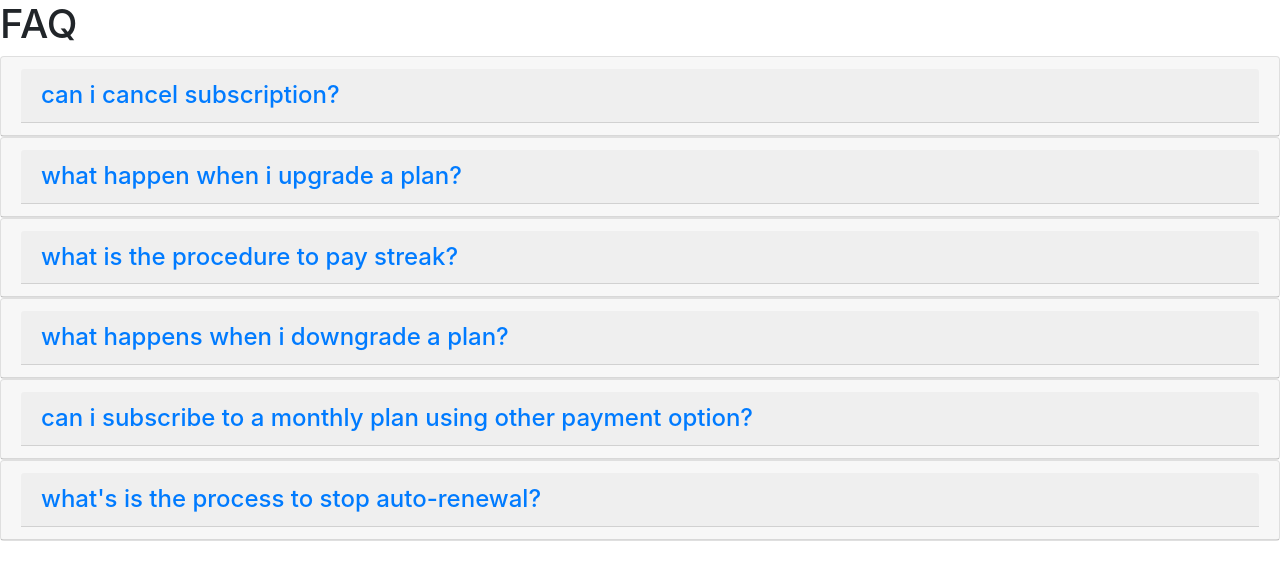
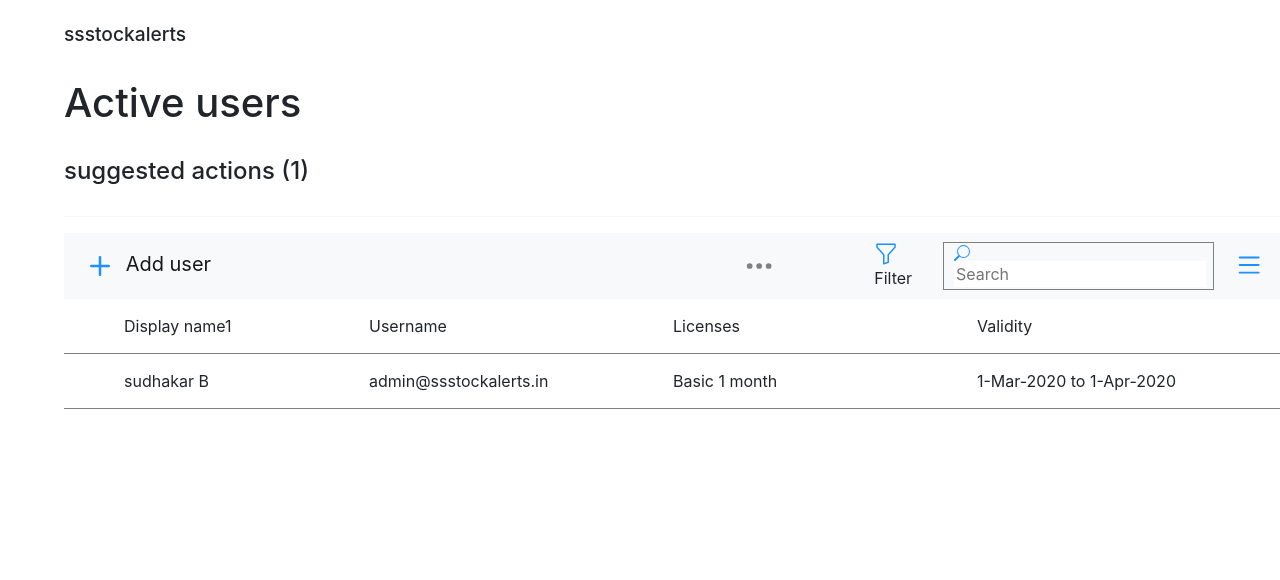
Before and after one commit to Jaya2826/tasktwelve, an Angular app: page / in a window 1280 px wide. Shown: the top 580 px of the page. Built offline with nearby package versions, Linux system fonts and the light colour scheme.

Commit message:
task seven completed output is attached...

```diff
--- a/src/app/app.component.html
+++ b/src/app/app.component.html
@@ -1 +1 @@
-<app-tasksix></app-tasksix>
+<app-taskseven></app-taskseven>
--- a/src/app/taskseven/taskseven.component.css
+++ b/src/app/taskseven/taskseven.component.css
@@ -11,3 +11,30 @@
     font-weight: 2px;
     color:dodgerblue;
 }
+.srch-rt
+{
+    transform: scaleX(-1);
+    -moz-transform: scaleX(-1);
+    -webkit-transform: scaleX(-1);
+    -ms-transform: scaleX(-1);
+    margin-right: 5px;
+}
+.srch-bx
+{
+    margin-left: 10px;
+    margin-right: 20px;
+    padding-left: 10px;
+    padding-top: 2px;
+    padding-bottom: 2px;
+    border:1px solid gray;
+}
+.tbl-user
+{
+    table-layout: fixed;
+    width: 100%;
+}
+.tbl-row
+{
+    padding:15px 60px;
+    border-bottom: 1px solid gray;
+}
--- a/src/app/taskseven/taskseven.component.html
+++ b/src/app/taskseven/taskseven.component.html
@@ -4,17 +4,39 @@
 <h4 class="cmn-mrgn">suggested actions (1)</h4>
 <hr/>
 <nav class="navbar navbar-expand-xl navbar-light bg-light">
-    <a class="navbar-brand"><i class="fa fa-plus plus-styl"></i> Add user</a>
+    <a style="margin-right: 45%;" class="navbar-brand"><svg width="2em" height="2em" viewBox="0 0 16 16" class="bi bi-plus" fill="dodgerblue" xmlns="http://www.w3.org/2000/svg">
+        <path fill-rule="evenodd" d="M8 4a.5.5 0 0 1 .5.5v3h3a.5.5 0 0 1 0 1h-3v3a.5.5 0 0 1-1 0v-3h-3a.5.5 0 0 1 0-1h3v-3A.5.5 0 0 1 8 4z"/>
+      </svg> Add user</a>
+
+      <svg width="2em" height="2em" viewBox="0 0 16 16" class="bi bi-three-dots" fill="gray" xmlns="http://www.w3.org/2000/svg">
+        <path fill-rule="evenodd" d="M3 9.5a1.5 1.5 0 1 1 0-3 1.5 1.5 0 0 1 0 3zm5 0a1.5 1.5 0 1 1 0-3 1.5 1.5 0 0 1 0 3zm5 0a1.5 1.5 0 1 1 0-3 1.5 1.5 0 0 1 0 3z"/>
+      </svg>
+
+      <a style="margin-left: 100px;"><svg width="1.5em" height="1.5em" viewBox="0 0 16 16" class="bi bi-funnel" fill="dodgerblue" xmlns="http://www.w3.org/2000/svg">
+        <path fill-rule="evenodd" d="M1.5 1.5A.5.5 0 0 1 2 1h12a.5.5 0 0 1 .5.5v2a.5.5 0 0 1-.128.334L10 8.692V13.5a.5.5 0 0 1-.342.474l-3 1A.5.5 0 0 1 6 14.5V8.692L1.628 3.834A.5.5 0 0 1 1.5 3.5v-2zm1 .5v1.308l4.372 4.858A.5.5 0 0 1 7 8.5v5.306l2-.666V8.5a.5.5 0 0 1 .128-.334L13.5 3.308V2h-11z"/>
+      </svg>Filter</a>
+      <div class="srch-bx form-inline">
+        <svg width="1em" height="1em" viewBox="0 0 16 16" class="bi bi-search srch-rt" fill="dodgerblue" xmlns="http://www.w3.org/2000/svg">
+            <path fill-rule="evenodd" d="M10.442 10.442a1 1 0 0 1 1.415 0l3.85 3.85a1 1 0 0 1-1.414 1.415l-3.85-3.85a1 1 0 0 1 0-1.415z"/>
+            <path fill-rule="evenodd" d="M6.5 12a5.5 5.5 0 1 0 0-11 5.5 5.5 0 0 0 0 11zM13 6.5a6.5 6.5 0 1 1-13 0 6.5 6.5 0 0 1 13 0z"/>
+          </svg>
+      <form>
+        <input  style="border:none;"type="text" placeholder="Search" aria-label="Search">
+      </form>
+      </div>
+      <svg width="2em" height="2em" viewBox="0 0 16 16" class="bi bi-list" fill="dodgerblue" xmlns="http://www.w3.org/2000/svg">
+        <path fill-rule="evenodd" d="M2.5 11.5A.5.5 0 0 1 3 11h10a.5.5 0 0 1 0 1H3a.5.5 0 0 1-.5-.5zm0-4A.5.5 0 0 1 3 7h10a.5.5 0 0 1 0 1H3a.5.5 0 0 1-.5-.5zm0-4A.5.5 0 0 1 3 3h10a.5.5 0 0 1 0 1H3a.5.5 0 0 1-.5-.5z"/>
+      </svg>
 </nav>
-<table>
-    <tr>
-        <td>Display name1</td>
+<table class="tbl-user">
+    <tr class="tbl-row">
+        <td class="tbl-row">Display name1</td>
         <td>Username</td>
         <td>Licenses</td>
         <td>Validity</td>
     </tr>
-    <tr>
-        <td>sudhakar B</td>
+    <tr class="tbl-row">
+        <td class="tbl-row">sudhakar B</td>
         <td>admin@ssstockalerts.in</td>
         <td>Basic 1 month</td>
         <td>1-Mar-2020 to 1-Apr-2020</td>
```
Also changed, not shown: 1 other file (tests, documents, lock files or other folders).
